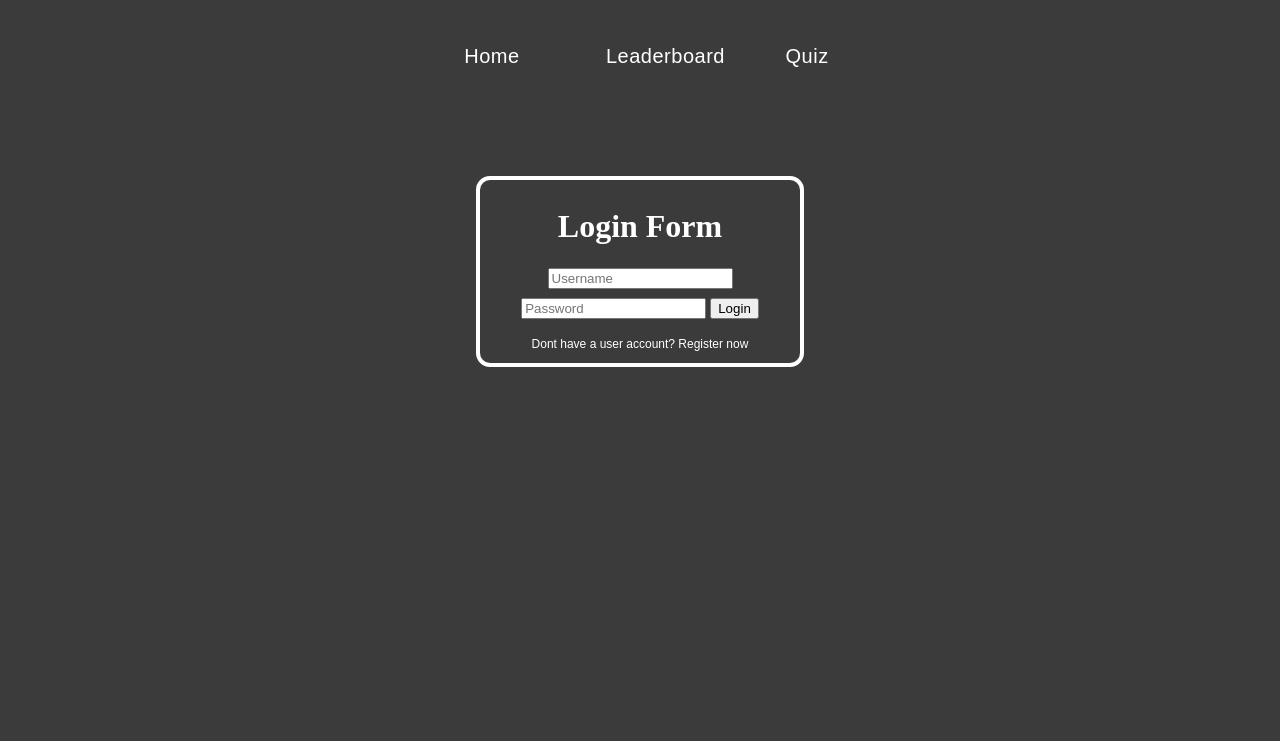
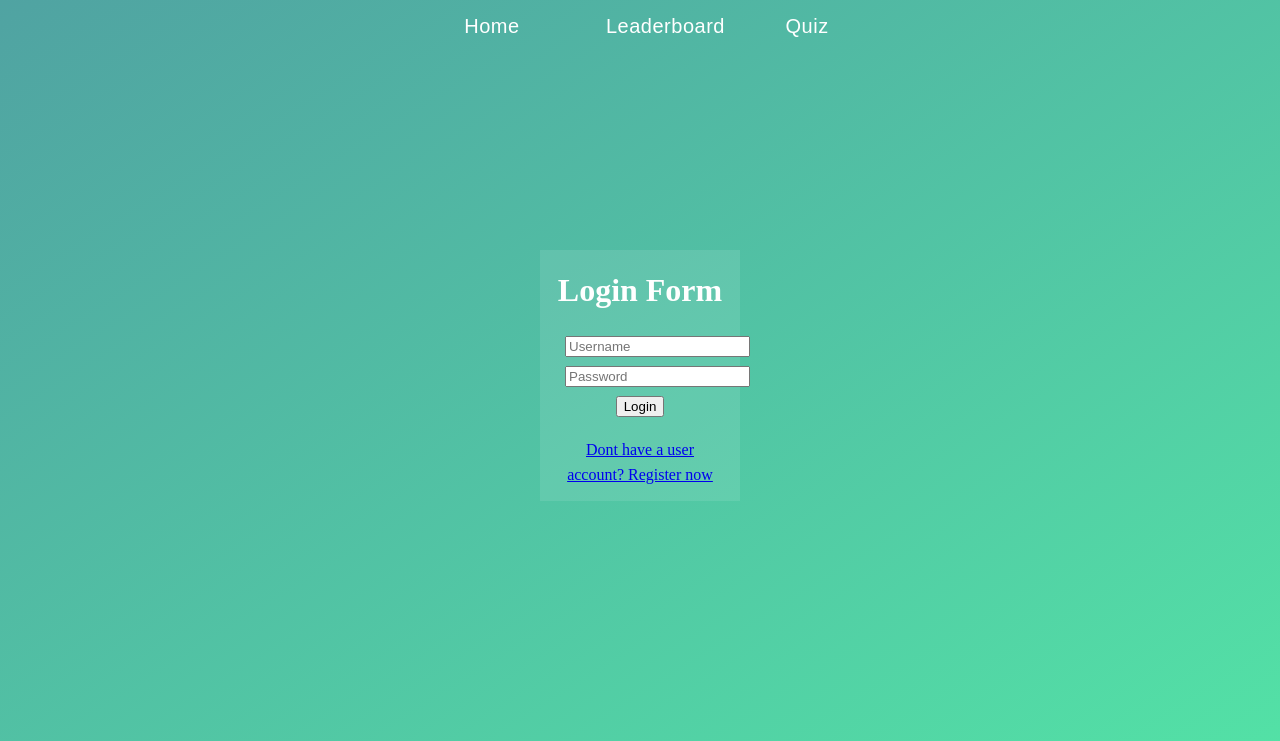
Before and after one commit to Josh-Cox/World-Flags-Quiz, a PHP site: page /php/index.php in a window 1280 px wide. Shown: the top 741 px of the page. Run offline with PHP 8.4, Linux system fonts and the light colour scheme.

Commit message:
Designing Webpages

```diff
--- a/src/css/index.css
+++ b/src/css/index.css
@@ -1,38 +1,42 @@
 body {
-    background-color: #3b3b3b;
+    background: linear-gradient(to bottom right, #50a3a2 0%, #53e3a6 100%);
+    background-repeat: no-repeat;
+    background-attachment: fixed;
+    height: 100%;
+    width: 100%;
+    margin: 0;
 }
 
-div.login {
-    margin: auto;
+.main {
+    padding-top: 1px;
+    width: 200px;
+    height: 250px;
+    margin-top: 200px;
+    margin-right: auto;
+    margin-left: auto;
     text-align: center;
+    background-color: rgb(255, 255, 255, 0.1);
 }
 
-.login h1 {
+.main h1 {
     color: white;
 }
 
-div.login{
+
+.loginForm {
     text-align: center;
+    display: block;
     margin-left: auto;
     margin-right: auto;
-    margin-top: 100px;
-    width: 300px;
-    padding: 10px;
+    margin-top: 20px;
+    width: 150px;
     line-height: 30px;
-    outline: 4px solid white;
-    border-radius: 10px;
 }
 
-div.login a {
-    color: white;
-    font-family: Arial;
-    font-size: 12px;
-    line-height: 5px;
-    text-decoration: none;
+.loginForm form {
+    display: block;
 }
 
-div.login p {
-    line-height: 20px;
-    padding-top: 10px;
-    margin: 0;
+.loginForm form p {
+    line-height: 25px;
 }
--- a/src/css/navbar.css
+++ b/src/css/navbar.css
@@ -1,5 +1,5 @@
 body {
-    margin-top: 30px;
+    margin-top: 60px;
 }
 
 nav {
--- a/src/php/index.php
+++ b/src/php/index.php
@@ -67,8 +67,8 @@
                     <?php
                 }
                 else { ?>
-                    <div class="login">
                         <h1>Login Form</h1>
+                        <div class="loginForm">
                             <form action="includes/login.inc.php" method="post">
                                 <input type="text" name="uName" placeholder="Username">
                                 <input type="password" name="pwd" placeholder="Password">
```
Lines whose indentation alone changed are shown as unchanged.
